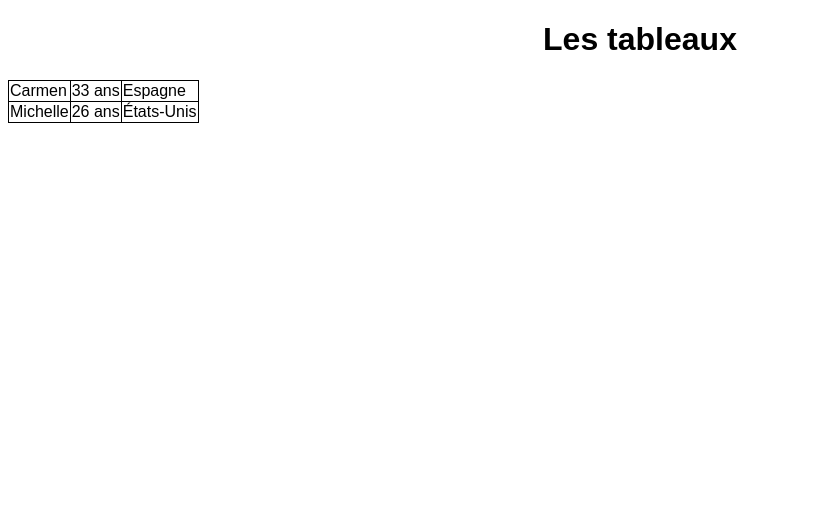
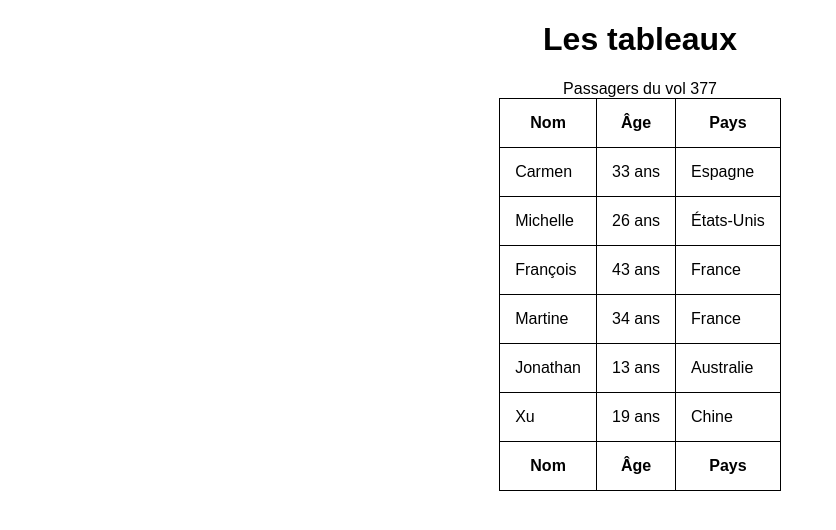
Before and after one commit to RodrigueCalimia/cours-tableaux, a plain HTML site: page index.html in a window 1280 px wide. Shown: the whole page, without its empty margins (0-836 px from the left). Drawn offline with Linux system fonts and the light colour scheme.

Commit message:
tableau structuré avec les balises thead, tfoot et tbody

```diff
--- a/index.html
+++ b/index.html
@@ -9,6 +9,22 @@
     <body>
         <h1>Les tableaux</h1>
         <table>
+            <caption>Passagers du vol 377</caption>
+            <thead>
+                <tr>
+                    <th>Nom</th>
+                    <th>Âge</th>
+                    <th>Pays</th>
+                </tr>
+            </thead>
+            <tfoot>
+                <tr>
+                    <th>Nom</th>
+                    <th>Âge</th>
+                    <th>Pays</th>
+                </tr>
+            </tfoot>
+            <tbody>
                 <tr>
                     <td>Carmen</td>
                     <td>33 ans</td>
@@ -19,6 +35,27 @@
                     <td>26 ans</td>
                     <td>États-Unis</td>
                 </tr>
+                <tr>
+                    <td>François</td>
+                    <td>43 ans</td>
+                    <td>France</td>
+                </tr>
+                <tr>
+                    <td>Martine</td>
+                    <td>34 ans</td>
+                    <td>France</td>
+                </tr>
+                <tr>
+                    <td>Jonathan</td>
+                    <td>13 ans</td>
+                    <td>Australie</td>
+                </tr>
+                <tr>
+                    <td>Xu</td>
+                    <td>19 ans</td>
+                    <td>Chine</td>
+                </tr>
+            </tbody>
         </table>
     </body>
 </html>
--- a/style.css
+++ b/style.css
@@ -7,7 +7,9 @@ h1 {
 }
 table {
     border-collapse: collapse;
+    margin: auto;
 }
-td {
+td, th {
     border: 1px solid black;
+    padding: 15px;
 }
```
Lines whose indentation alone changed are shown as unchanged.
